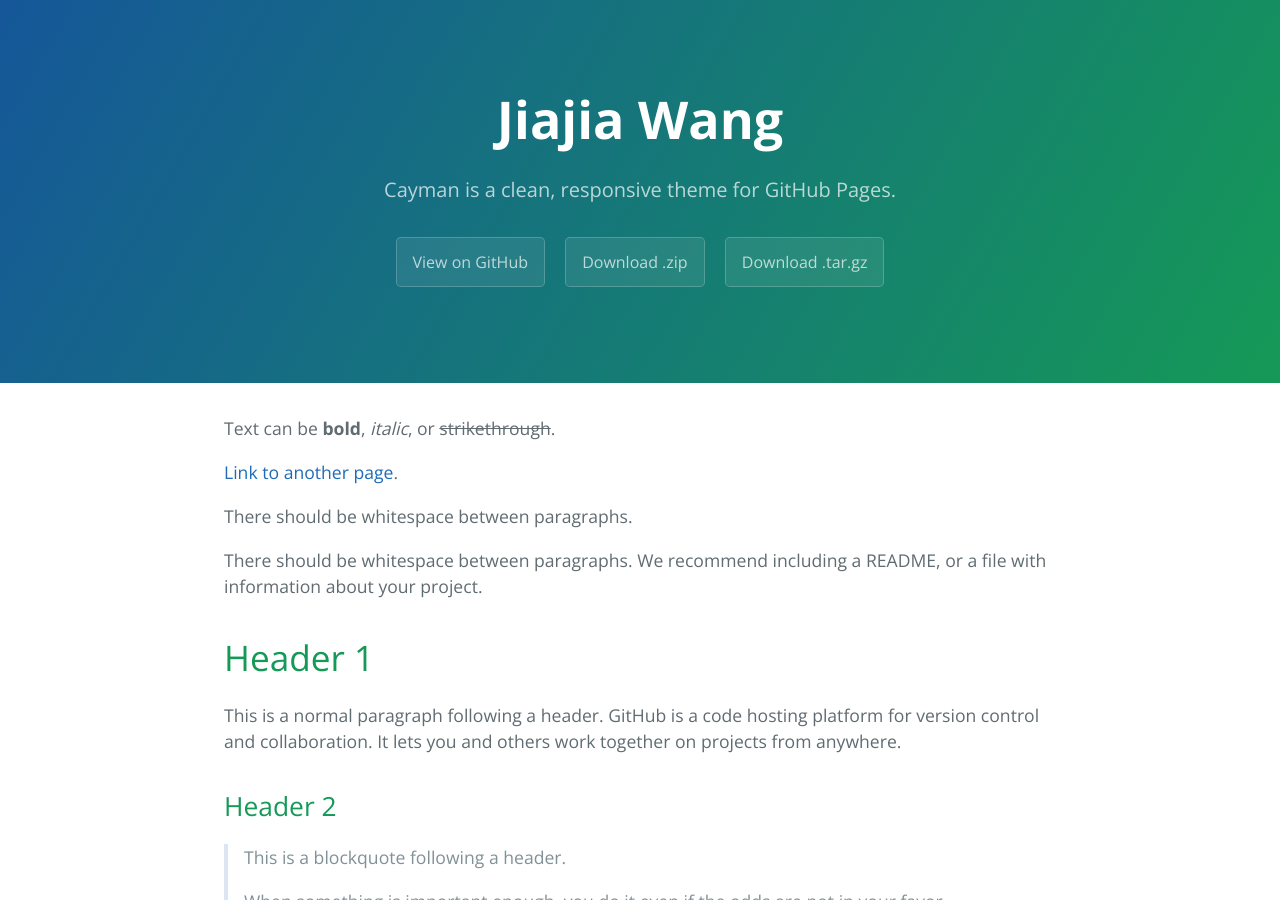
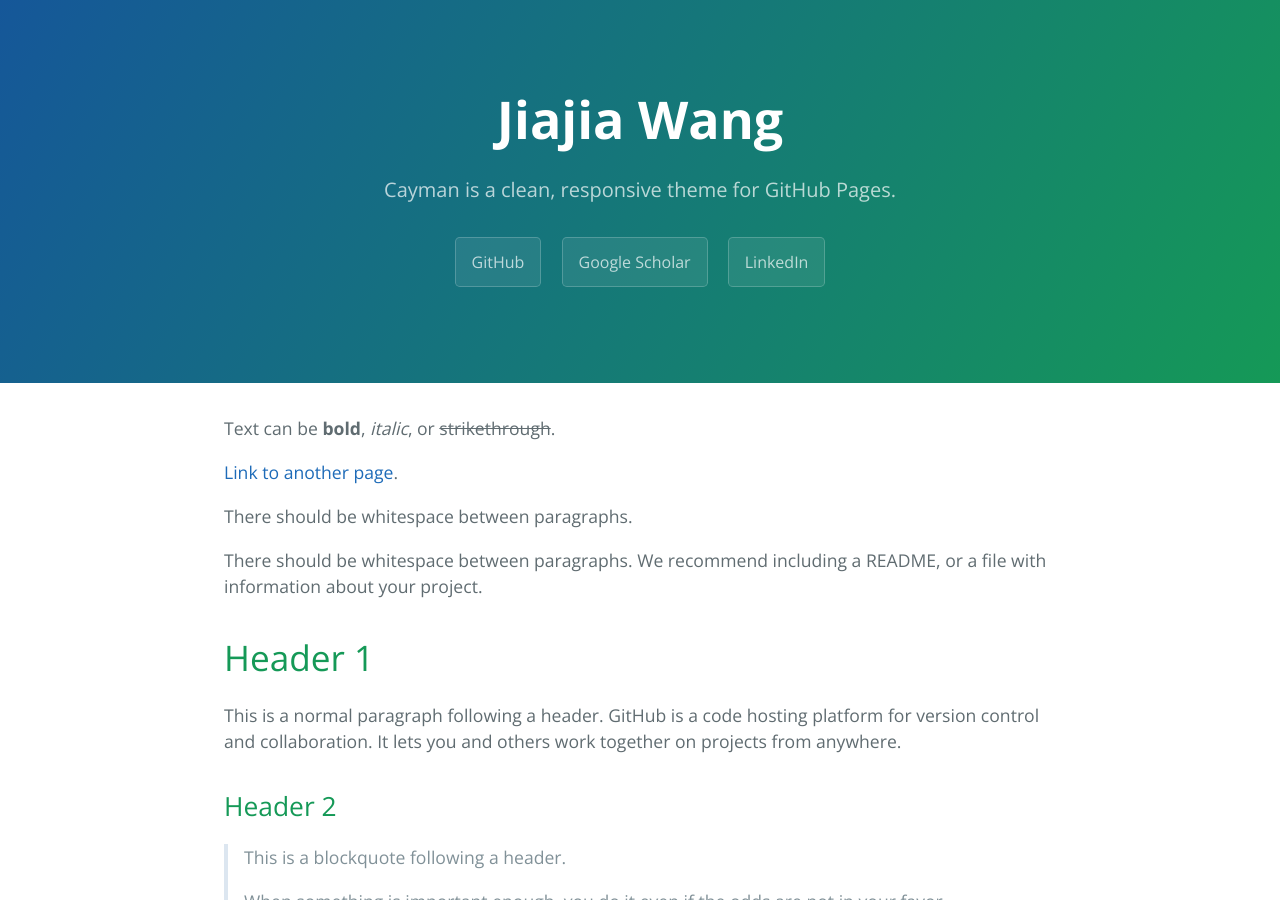
Before and after one commit to additionjj/jiajia_website, a Jekyll site: the page built from index.md, in a window 1280 px wide and 900 px high. Built offline with Jekyll 4.4.1, drawn with Linux system fonts in a browser that asks for light colours.

Commit message:
Update default.html

```diff
--- a/_layouts/default.html
+++ b/_layouts/default.html
@@ -15,17 +15,14 @@
   <body>
     <a id="skip-to-content" href="#content">Skip to the content.</a>
 
-    <header class="page-header" role="banner">
-      <h1 class="project-name">{{ page.title | default: site.title | default: site.github.repository_name }}</h1>
-      <h2 class="project-tagline">{{ page.description | default: site.description | default: site.github.project_tagline }}</h2>
-      {% if site.github.is_project_page %}
-        <a href="{{ site.github.repository_url }}" class="btn">View on GitHub</a>
-      {% endif %}
-      {% if site.show_downloads %}
-        <a href="{{ site.github.zip_url }}" class="btn">Download .zip</a>
-        <a href="{{ site.github.tar_url }}" class="btn">Download .tar.gz</a>
-      {% endif %}
-    </header>
+   <header class="page-header" role="banner">
+  <h1 class="project-name">{{ site.title }}</h1>
+  <h2 class="project-tagline">{{ site.description }}</h2>
+
+  <a href="https://github.com/additionjj" class="btn">GitHub</a>
+  <a href="https://scholar.google.com/citations?user=0Dnt4wgAAAAJ&hl=en" class="btn">Google Scholar</a>
+  <a href="https://www.linkedin.com/in/https://www.linkedin.com/in/jiajia-wang-610131253/" class="btn">LinkedIn</a>
+</header>
 
     <main id="content" class="main-content" role="main">
       {{ content }}
```
